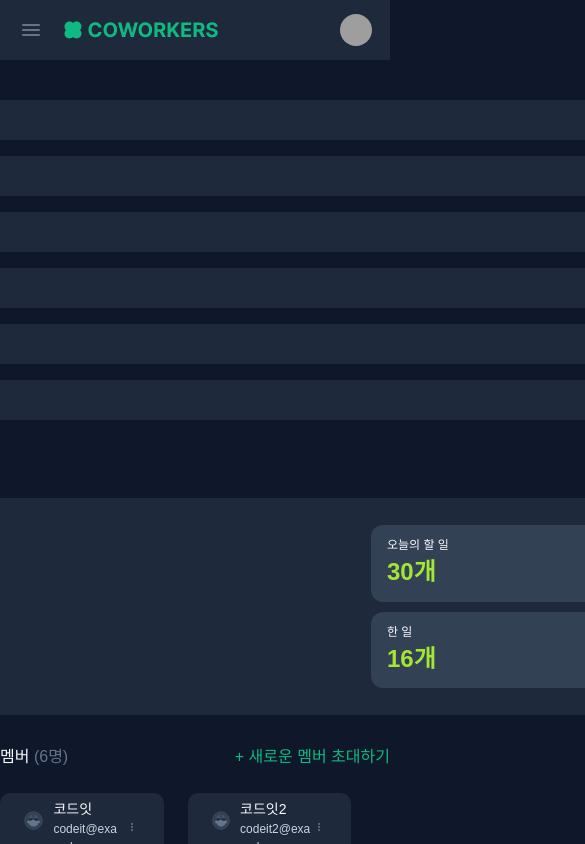
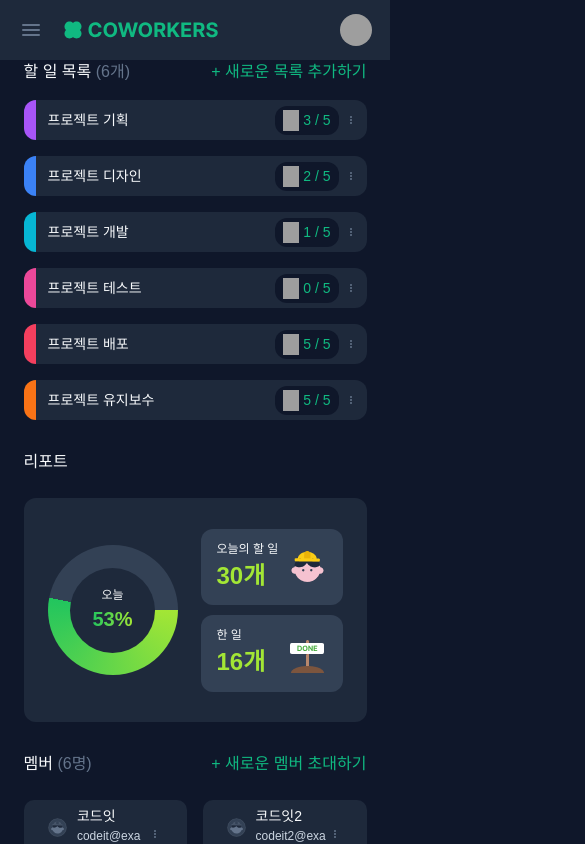
Before and after one commit to mingmi9/fe11-part4-team1-coworkers, a Next.js app: page /team/1 in a window 390 px wide. Both pictures are taken after a click on the button "관리자 모드". Shown: the top 844 px of the page, 585 px wide, since content can reach past the window. Built offline with nearby package versions, Linux system fonts and the light colour scheme; grey boxes are pictures that could not be loaded; a web font is replaced by a local one.

Commit message:
fix: 팀페이지 컴포넌트 반응형 작업

```diff
--- a/app/(routes)/team/[teamid]/page.tsx
+++ b/app/(routes)/team/[teamid]/page.tsx
@@ -88,7 +88,7 @@ export default function TeamPage() {
   );
 
   return (
-    <div className="flex h-full flex-col items-center gap-[3rem]">
+    <div className="mx-auto flex h-full flex-col items-center gap-[3rem] mobile:w-[34.3rem] tablet:w-[69.6rem] pc:w-[120rem]">
       <TodoListSection tasks={taskMockData} teamId={teamid as string} />
       {isAdmin && (
         <ReportSection
--- a/app/_components/TeamPage/MemberCard.tsx
+++ b/app/_components/TeamPage/MemberCard.tsx
@@ -1,5 +1,5 @@
-import defaultImg from "@icons/member.svg"
-import kebab from "@icons/kebab-small-button.svg"
+import defaultImg from '@icons/member.svg';
+import kebab from '@icons/kebab-small-button.svg';
 import Image from 'next/image';
 
 interface MemberCardProps {
@@ -8,25 +8,37 @@ interface MemberCardProps {
   email: string;
 }
 
-export default function MemberCard({profileImg, name,email}:MemberCardProps) {
-    return(
-        <div className="pc:w-[38.4rem] h-[7.3rem] tablet:w-[21.6rem] mobile:w-[16.35rem] mobile:h-[6.8rem] bg-background-secondary rounded-2xl py-[2rem] px-[2.4rem] flex justify-between items-center break-all">
-            <div className="flex gap-[1rem] items-center">
-                <div className="w-[3.2rem] h-[3.2rem] overflow-hidden rounded-full">
-                    <Image src={profileImg || defaultImg} width={32} height={32} alt="유저 프로필"/>
+export default function MemberCard({
+  profileImg,
+  name,
+  email,
+}: MemberCardProps) {
+  return (
+    <div className="flex h-[7.3rem] items-center justify-between break-all rounded-2xl bg-background-secondary px-[2.4rem] py-[2rem] mobile:h-[6.8rem] mobile:w-[16.35rem] tablet:w-[22.1rem] pc:w-[38.9rem]">
+      <div className="flex items-center gap-[1rem]">
+        <div className="h-[3.2rem] w-[3.2rem] overflow-hidden rounded-full">
+          <Image
+            src={profileImg || defaultImg}
+            width={32}
+            height={32}
+            alt="유저 프로필"
+          />
         </div>
         <div className="flex flex-col">
-                    <div className="text-text-primary text-[1.4rem]">
-                        {name}
-                    </div>
-                    <div className="text-text-secondary text-[1.2rem] ">
-                        {email}
+          <div className="text-[1.4rem] text-text-primary">{name}</div>
+          <div className="text-[1.2rem] text-text-secondary">{email}</div>
         </div>
       </div>
+      <button className="h-[1.6rem] w-[1.6rem] flex-shrink-0">
+        <Image
+          src={kebab}
+          width={16}
+          height={16}
+          alt="케밥"
+          className="hover:brightness-150"
+        />
+      </button>{' '}
+      {/*모달 추후 작업*/}
     </div>
-            <button className="w-[1.6rem] h-[1.6rem] flex-shrink-0">
-                <Image src={kebab} width={16} height={16} alt="케밥" className="hover:brightness-150"/>
-            </button> {/*모달 추후 작업*/}
-        </div>
-    )
-};
+  );
+}
--- a/app/_components/TeamPage/MemberSection.tsx
+++ b/app/_components/TeamPage/MemberSection.tsx
@@ -1,27 +1,28 @@
-import MemberCard from "./MemberCard";
+import MemberCard from './MemberCard';
 
 interface MemberSectionProps {
   member: {
     profileImg: string;
     name: string;
     email: string;
-    }[],
+  }[];
   isAdmin: boolean;
-
 }
 
-export default function MemberSection({member, isAdmin}:MemberSectionProps) {
+export default function MemberSection({ member, isAdmin }: MemberSectionProps) {
   return (
-        <div className="text-text-primary text-[1.6rem] pc:w-[120rem] tablet:[69.6rem] mobile:[34.3rem]">
-            <div className="flex justify-between mb-[2.4rem]">
+    <div className="tablet:[69.6rem] mobile:[34.3rem] text-[1.6rem] text-text-primary pc:w-[120rem]">
+      <div className="mb-[2.4rem] flex justify-between">
         <div>
           멤버 <span className="text-text-default">({member.length}명)</span>
         </div>
-                {isAdmin && <button className="text-brand-primary hover:brightness-150">
+        {isAdmin && (
+          <button className="text-brand-primary hover:brightness-150">
             + 새로운 멤버 초대하기
-                </button>}
+          </button>
+        )}
       </div>
-            <div className="flex flex-wrap gap-[2.4rem]">
+      <div className="flex flex-wrap gap-[2.4rem] mobile:gap-[1.6rem]">
         {member.map((member, index) => (
           <MemberCard
             key={index}
@@ -32,5 +33,5 @@ export default function MemberSection({member, isAdmin}:MemberSectionProps) {
         ))}
       </div>
     </div>
-    )
+  );
 }
--- a/app/_components/TeamPage/ReportCard.tsx
+++ b/app/_components/TeamPage/ReportCard.tsx
@@ -1,4 +1,4 @@
-import Image, { StaticImageData } from "next/image";
+import Image, { StaticImageData } from 'next/image';
 
 interface ReportCardProps {
   title: string;
@@ -6,18 +6,16 @@ interface ReportCardProps {
   imgSrc: StaticImageData;
 }
 
-export default function ReportCard({title,value,imgSrc}: ReportCardProps) {
+export default function ReportCard({ title, value, imgSrc }: ReportCardProps) {
   return (
-        <div className="flex justify-between items-center rounded-[1.2rem] bg-background-tertiary w-[40rem] h-[7.65rem] p-[1.6rem]">
+    <div className="flex h-[7.65rem] items-center justify-between rounded-[1.2rem] bg-background-tertiary p-[1.6rem] mobile:w-[14.2rem] tablet:w-[28rem] pc:w-[40rem]">
       <div>
-                <div className="text-text-primary text-[1.2rem]">
-                    {title}
-                </div>
-                <div className="text-brand-tertiary text-[2.4rem] font-bold">
+        <div className="text-[1.2rem] text-text-primary">{title}</div>
+        <div className="text-[2.4rem] font-bold text-brand-tertiary">
           {value}개
         </div>
       </div>
-            <Image src={imgSrc} alt="오늘의 할일" width={40} height={40}/>
+      <Image src={imgSrc} alt="오늘의 할일" width={40} height={40} />
     </div>
-    )
+  );
 }
--- a/app/_components/TeamPage/ReportSection.tsx
+++ b/app/_components/TeamPage/ReportSection.tsx
@@ -1,6 +1,7 @@
 import todo from '@images/img_todo.png';
 import done from '@images/img_done.png';
 import ReportCard from './ReportCard';
+import useResize from '@/_hooks/useResize';
 
 interface ReportSectionProps {
   alltasks: number;
@@ -11,22 +12,38 @@ export default function ReportSection({
   alltasks,
   completedtasks,
 }: ReportSectionProps) {
+  const screenType = useResize();
+
   const graph =
     alltasks === 0 ? 0 : Math.round((completedtasks / alltasks) * 100);
   return (
-    <div>
+    <div className="w-full">
       <div className="mb-[2.4rem] text-[1.6rem] text-text-primary">리포트</div>
-      <div className="flex h-[21.7rem] w-[120rem] items-center justify-between gap-[1rem] rounded-[1.2rem] bg-background-secondary p-[2.4rem]">
-        <div className="ml-[2rem] flex items-center gap-[3rem]">
-          <div className="relative h-[17rem] w-[17rem] rounded-full">
+      <div className="flex h-[21.7rem] items-center justify-between gap-[1rem] rounded-[1.2rem] bg-background-secondary p-[2.4rem] mobile:h-[22.4rem]">
+        <div className="flex items-center gap-[3rem] tablet:ml-[2rem] pc:ml-[2rem]">
+          <div className="relative h-[17rem] w-[17rem] rounded-full mobile:h-[13rem] mobile:w-[13rem]">
             <div
               className="absolute inset-0 h-full w-full rounded-full"
               style={{
                 background: `conic-gradient(from 90deg, #a3e635, #22c55e ${graph}% 0%, #334155 ${graph}% 100%)`,
               }}
             />
-            <div className="absolute inset-11 flex items-center justify-center rounded-full bg-background-secondary" />
+            <div className="absolute inset-9 flex flex-col items-center justify-center rounded-full bg-background-secondary">
+              {screenType === 'mobile' ? (
+                <>
+                  <div className="text-[1.2rem]">오늘</div>
+                  <div className="bg-gradient-to-r from-green-500 to-lime-400 bg-clip-text text-[2rem] font-bold text-transparent">
+                    {graph}%
                   </div>
+                </>
+              ) : (
+                ''
+              )}
+            </div>
+          </div>
+          {screenType === 'mobile' ? (
+            ''
+          ) : (
             <div>
               <div className="text-[1.4rem] text-text-primary">
                 오늘의 진행상황
@@ -35,6 +52,7 @@ export default function ReportSection({
                 {graph}%
               </div>
             </div>
+          )}
         </div>
         <div className="flex flex-col gap-[1rem]">
           <ReportCard title="오늘의 할 일" value={alltasks} imgSrc={todo} />
--- a/app/_components/TeamPage/TodoListSection.tsx
+++ b/app/_components/TeamPage/TodoListSection.tsx
@@ -1,34 +1,46 @@
-import TodoListCard from "./TodoListCard";
+import TodoListCard from './TodoListCard';
 
 interface TodoListSectionProps {
   tasks: {
     taskList: string;
     taskTodo: number;
     taskCompleted: number;
-    }[],
+  }[];
   teamId: string;
 }
 
-export default function TodoListSection({tasks, teamId} : TodoListSectionProps) {
-
-    const color = ["bg-point-purple", "bg-point-blue", "bg-point-cyan", "bg-point-pink", "bg-point-rose", "bg-point-orange", "bg-point-yellow"];
+export default function TodoListSection({
+  tasks,
+  teamId,
+}: TodoListSectionProps) {
+  const color = [
+    'bg-point-purple',
+    'bg-point-blue',
+    'bg-point-cyan',
+    'bg-point-pink',
+    'bg-point-rose',
+    'bg-point-orange',
+    'bg-point-yellow',
+  ];
 
   const getColor = (index: number) => {
     return color[index % color.length];
   };
 
   return (
-    <div>
-        <div className="flex justify-between mb-[1.6rem] w-[120rem]">
-            <div className="text-text-primary text-[1.6rem]">
-                할 일 목록 <span className="text-text-default">({tasks.length}개)</span>
+    <div className="w-full">
+      <div className="mb-[1.6rem] flex justify-between">
+        <div className="text-[1.6rem] text-text-primary">
+          할 일 목록{' '}
+          <span className="text-text-default">({tasks.length}개)</span>
         </div>
         <button className="text-brand-primary hover:brightness-150">
           + 새로운 목록 추가하기
-            </button> {/*추후 모달 연결*/}
+        </button>{' '}
+        {/*추후 모달 연결*/}
       </div>
       <div className="flex flex-col gap-[1.6rem]">
-        {tasks.map(( tasks, index ) => (
+        {tasks.map((tasks, index) => (
           <TodoListCard
             key={index}
             taskList={tasks.taskList}
```
Lines whose indentation alone changed are shown as unchanged.
